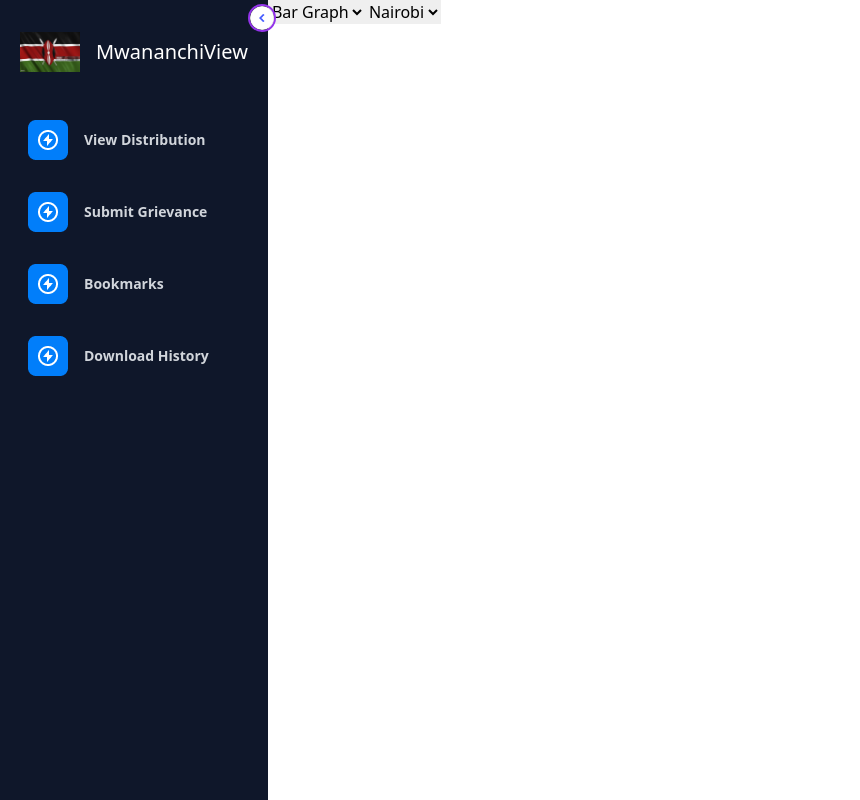
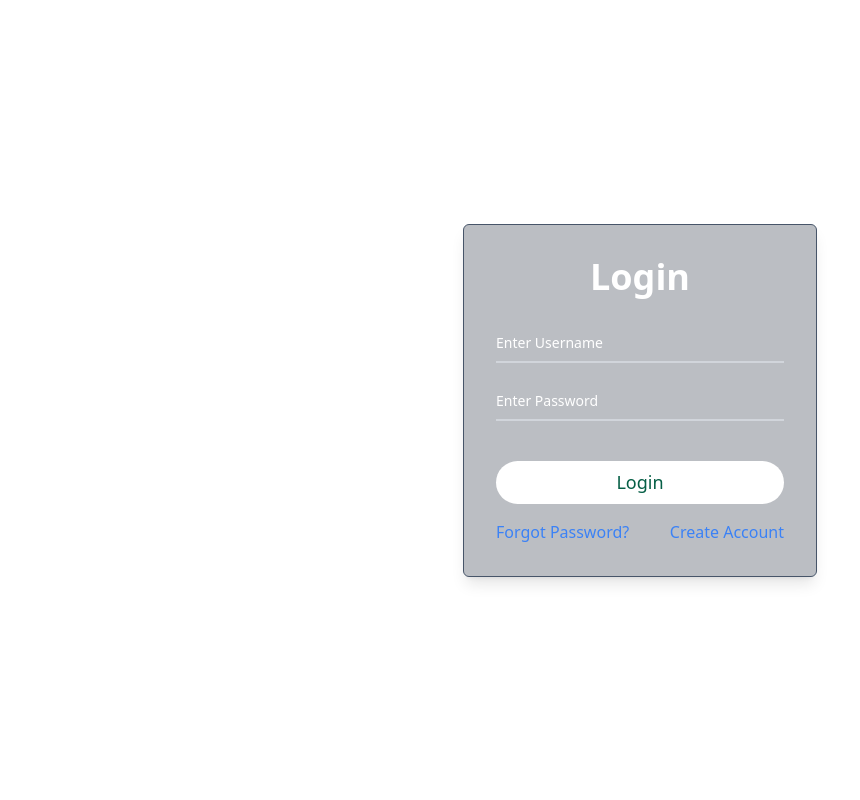
Before and after one commit to AndreOpollo/MWANANCHI-VIEW, a React (Vite) app in the folder frontend-section/: page / in a window 1280 px wide. Shown: the whole page, without its empty margins (0-860 px from the left). Built offline with nearby package versions, Linux system fonts and the light colour scheme; the HTML template or start-up script is replaced by a standard one.

Commit message:
Login and Register fixed

```diff
--- a/frontend-section/src/App.jsx
+++ b/frontend-section/src/App.jsx
@@ -17,13 +17,17 @@
   return (
     <div  className='flex'>
 
-      <Sidebar/>
+
       <Routes>
-        <Route path='/' element={<Distribution/>}/>
+        <Route path='/' element={<Login/>}/>
+        <Route path='sidebar'element={<Sidebar/>}/>
+        <Route path='register' element={<Register/>}/>
+        <Route path='sidebar/distribution' element={<Distribution/>}/>
         <Route path='download-history' element={<Downloads/>}/>
         <Route path='submission' element={<Submission/>}/>
         <Route path='bookmarks' element={<Bookmarks/>}/>
         <Route path='report-problem' element={<Report/>}/>
+
       </Routes>
     </div>
   )
--- a/frontend-section/src/components/Login.jsx
+++ b/frontend-section/src/components/Login.jsx
@@ -1,18 +1,39 @@
 import React from 'react'
 import {useForm} from 'react-hook-form'
 import { DevTool } from '@hookform/devtools'
+import { Link, useNavigate } from 'react-router-dom'
+import axios from 'axios'
 
 function Login() {
     const form = useForm()
     const{register,formState,handleSubmit,control} = form
     const{errors} = formState
+    const URL = ('')/*PASTE URL HERE*/
+    const navigate = useNavigate()
+    const onSubmit = async (data) =>{
+      try {
+        const response= await axios.post(URL,data)
+        if(response.status === 200){
+          alert('Login Successful')
+          console.log('Login submitted successfully',response.data)
+        }
 
-    const onSubmit = data =>{
-        console.log('Form submitted',data)
+        else{
+          alert('Login Unsuccessful')
+          console.log('Login submitted successfully',response.data)
+        }
+      } catch (error) {
+
+        console.log('Error',error.message)
+
+      }
+
+
     }
   return (
-    <div>
-        <div className='bg-slate-800 border border-slate-600  rounded-md p-8 shadow-lg backdrop-filter backdrop-blur-lg bg-opacity-30 relative transition-all duration-200'>
+    <div className='container mx-auto'>
+    <div className='flex h-screen items-center justify-center'>
+        <div className=' bg-slate-800 border border-slate-600  rounded-md p-8 shadow-lg backdrop-filter backdrop-blur-lg bg-opacity-30 relative transition-all duration-200'>
             <h1 className='text-4xl text-white font-bold text-center mb-6' >Login</h1>
             <form onSubmit={handleSubmit(onSubmit)} noValidate>
             <div className='relative my-4'>
@@ -32,13 +53,19 @@
                <p className='text-red-600 text-[10px]'>{errors.password?.message}</p>
             </div>
 
+
             <button className="w-full mb-4 text-[18px] mt-6 rounded-full bg-white text-emerald-800 hover:bg-emerald-600 hover:text-white py-2 transition-colors duration-300" type="submit">Login</button>
             </form>
+
+              <div className="flex justify-between items-center">
+              <Link to='' className="text-blue-500">Forgot Password?</Link>
+              <Link to='' className="text-blue-500">Create Account</Link>
+               </div>
 
 
         </div>
         <DevTool control={control}/>
-
+        </div>
 
 
     </div>
--- a/frontend-section/src/components/Register.jsx
+++ b/frontend-section/src/components/Register.jsx
@@ -1,7 +1,7 @@
 import React from 'react'
 import { useForm} from 'react-hook-form'
 import { DevTool } from '@hookform/devtools'
-import { Axios } from 'axios'
+import axios from 'axios'
 
 function Register() {
     const URL= ('')/**PASTE URL HERE     */
@@ -9,7 +9,7 @@
     const{register,formState,handleSubmit,watch,control,reset} = form
     const{errors}=formState
     const onSubmit = (data)=>{
-        Axios.post(URL,data)
+        axios.post(URL,data)
         console.log('Form submitted',data)
         reset()
     }
--- a/frontend-section/src/components/Sidebar.jsx
+++ b/frontend-section/src/components/Sidebar.jsx
@@ -1,6 +1,6 @@
 import React from 'react'
 import { useState } from 'react'
-import { Link } from 'react-router-dom'
+import { Link} from 'react-router-dom'
 import Logo from '../assets/logo.png'
 import Control from '../assets/control.png'
 import kenyan from '../assets/kenyan2.jpg'
@@ -40,7 +40,7 @@
     </div>
     <ul className="pt-6">
 
-        <Link to='/'className= 'flex  rounded-md mt-4 p-2 cursor-pointer hover:bg-light-white text-gray-300 text-sm font-semibold items-center gap-x-4'>
+        <Link to='distribution'className= 'flex  rounded-md mt-4 p-2 cursor-pointer hover:bg-light-white text-gray-300 text-sm font-semibold items-center gap-x-4'>
           <img src={Logo}/>
           <span className={`${!open && "hidden"} origin-left duration-200`}>
             View Distribution
@@ -66,6 +66,8 @@
         </Link>
 
     </ul>
+
+
   </div>
   )
 }
```
